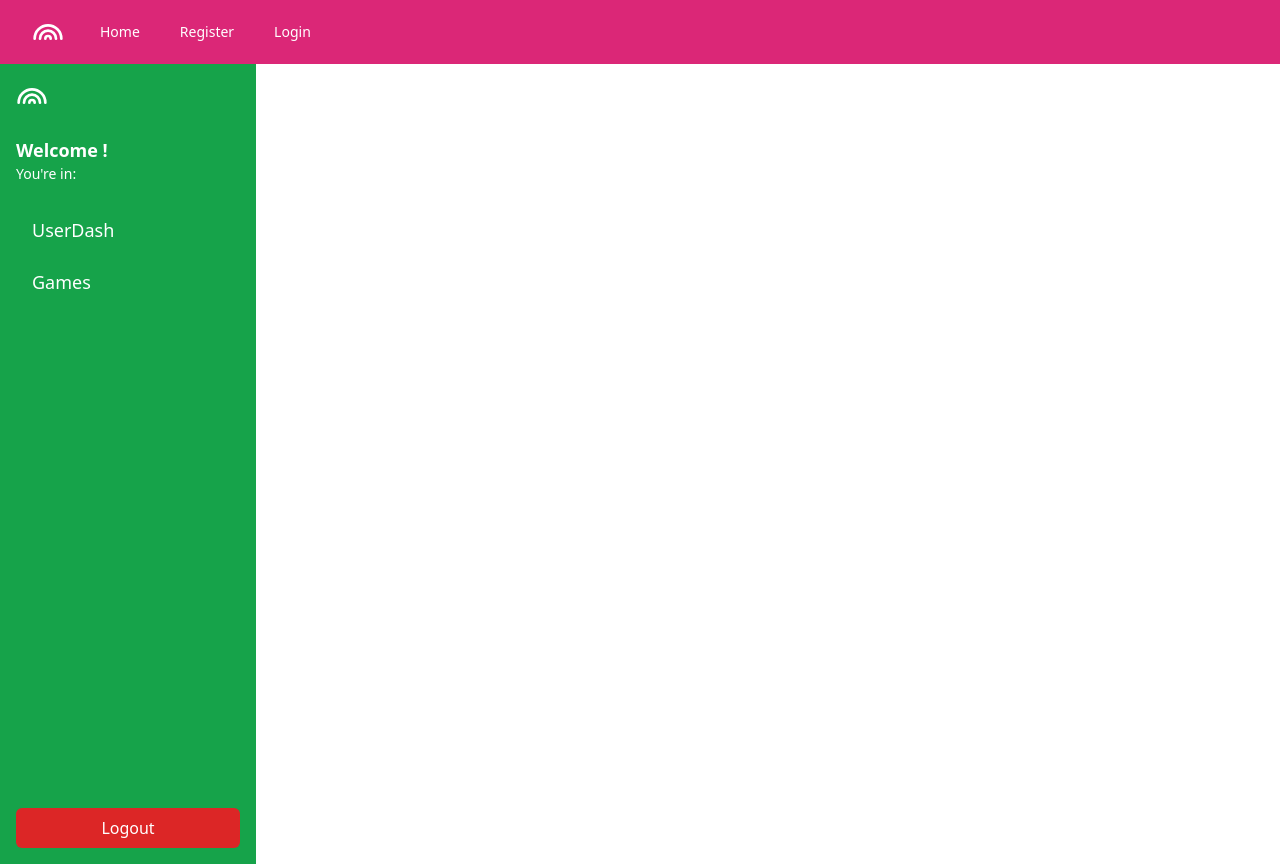
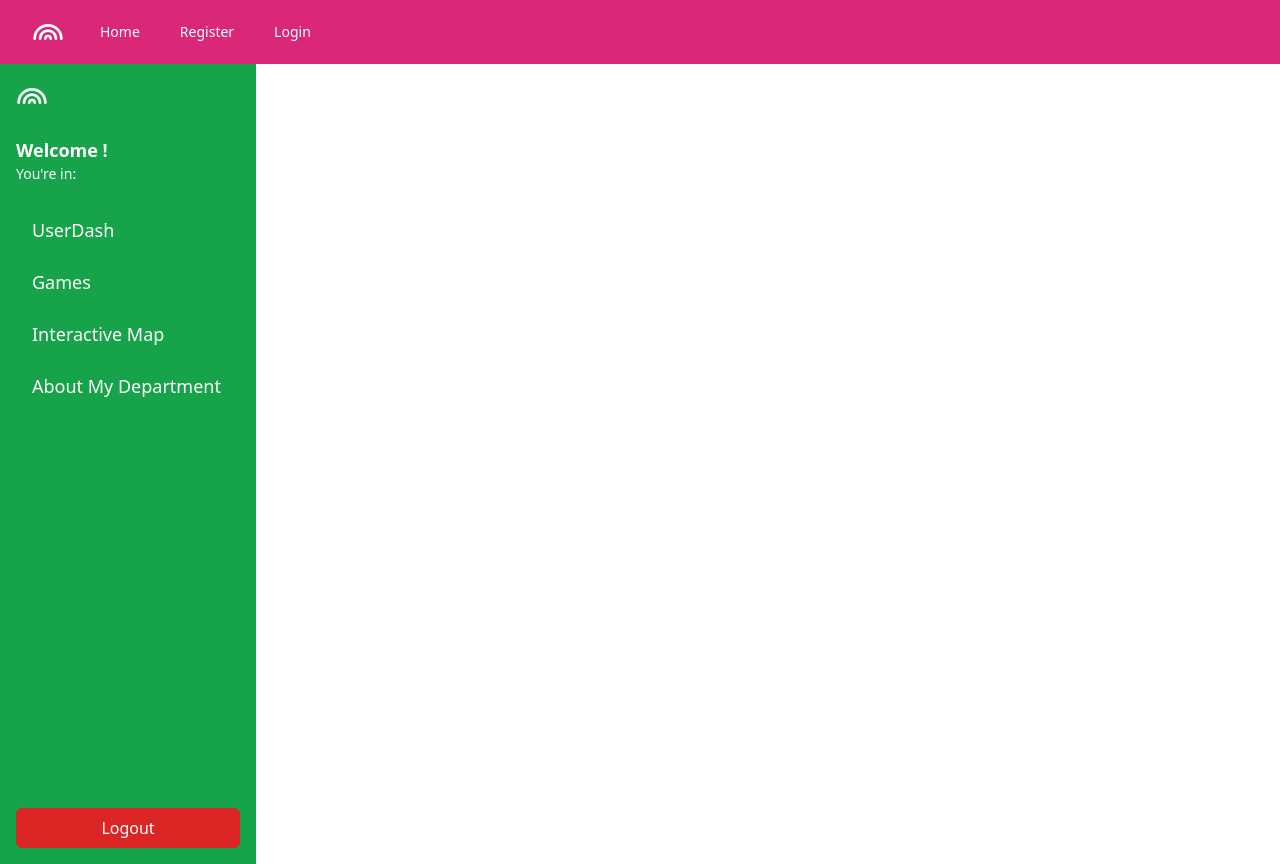
Before and after one commit to Aidancodergamz/Hospital-portal, a React (Create React App) app: page /loggedinnav in a window 1280 px wide. Built offline with nearby package versions, Linux system fonts and the light colour scheme.

Commit message:
Updated the links on dashboard and logged in navbar

```diff
--- a/src/includes/LoggedInNav.js
+++ b/src/includes/LoggedInNav.js
@@ -6,6 +6,8 @@ import { Rainbow } from "lucide-react";
 const navigation = [
   { name: "UserDash", href: "/userdash", current: false },
   { name: "Games", href: "./games", current: false },
+  { name: "Interactive Map", href: "./map", current: false },
+  { name: "About My Department", href: "./department", current: false },
 ];
 
 function classNames(...classes) {
--- a/src/pages/UserDash.js
+++ b/src/pages/UserDash.js
@@ -72,13 +72,13 @@ function UserDash() {
                 </a>
               </li>
               <li>
-                <a href="/profile" className="text-green-600 hover:underline">
-                  👤 View Profile
+                <a href="/map" className="text-green-600 hover:underline">
+                  🗺️ Interactive Map
                 </a>
               </li>
               <li>
-                <a href="/settings" className="text-green-600 hover:underline">
-                  ⚙️ Settings
+                <a href="/department" className="text-green-600 hover:underline">
+                  🏥 About My Department
                 </a>
               </li>
             </ul>
```
